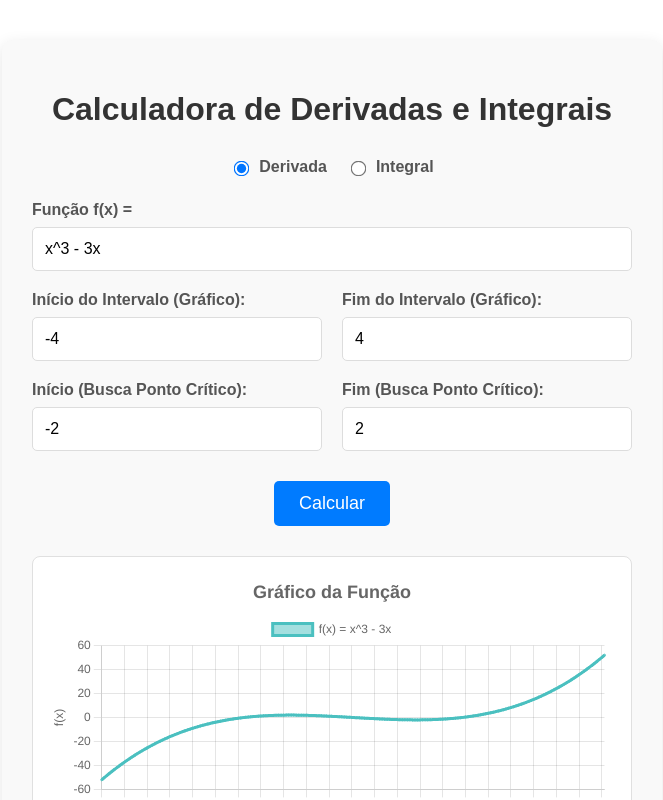
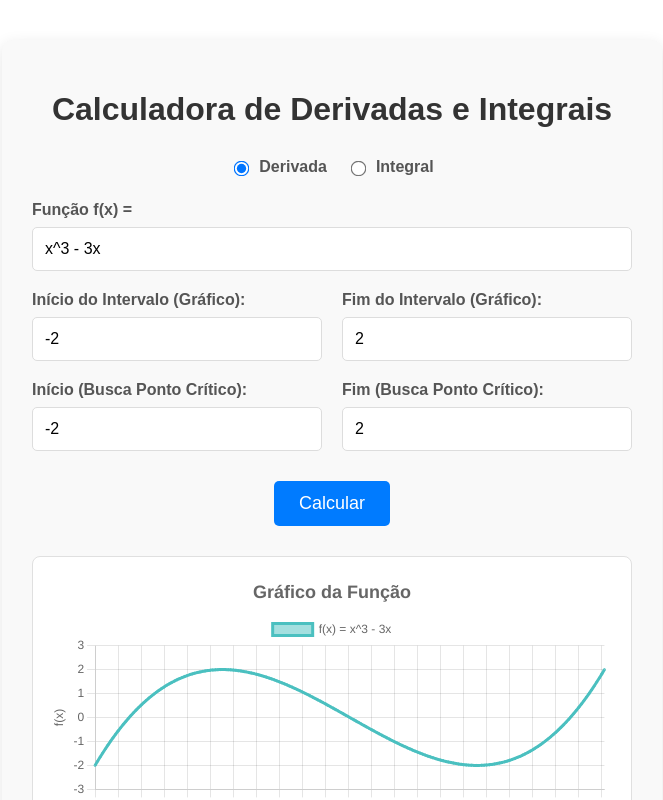
Before and after one commit to DevStrawberry/calculus-calculator-js, a React (Create React App) app in the folder frontend/: page / in a window 1280 px wide. Shown: the top 800 px of the page, without its empty margins (308-971 px from the left). Built offline with nearby package versions, Linux system fonts and the light colour scheme.

Commit message:
fix: Correct initial function value display again

```diff
--- a/frontend/src/components/Calculator.js
+++ b/frontend/src/components/Calculator.js
@@ -10,8 +10,8 @@ function Calculator() {
     const [operation, setOperation] = useState('derivative');
     const [expression, setExpression] = useState('x^3 - 3x');
     // Intervalo do Gráfico
-    const [intervalStart, setIntervalStart] = useState('-4');
-    const [intervalEnd, setIntervalEnd] = useState('4');
+    const [intervalStart, setIntervalStart] = useState('-2');
+    const [intervalEnd, setIntervalEnd] = useState('2');
     // NOVOS ESTADOS PARA O INTERVALO DO PONTO CRÍTICO
     const [criticalStart, setCriticalStart] = useState('-2');
     const [criticalEnd, setCriticalEnd] = useState('2');
```
